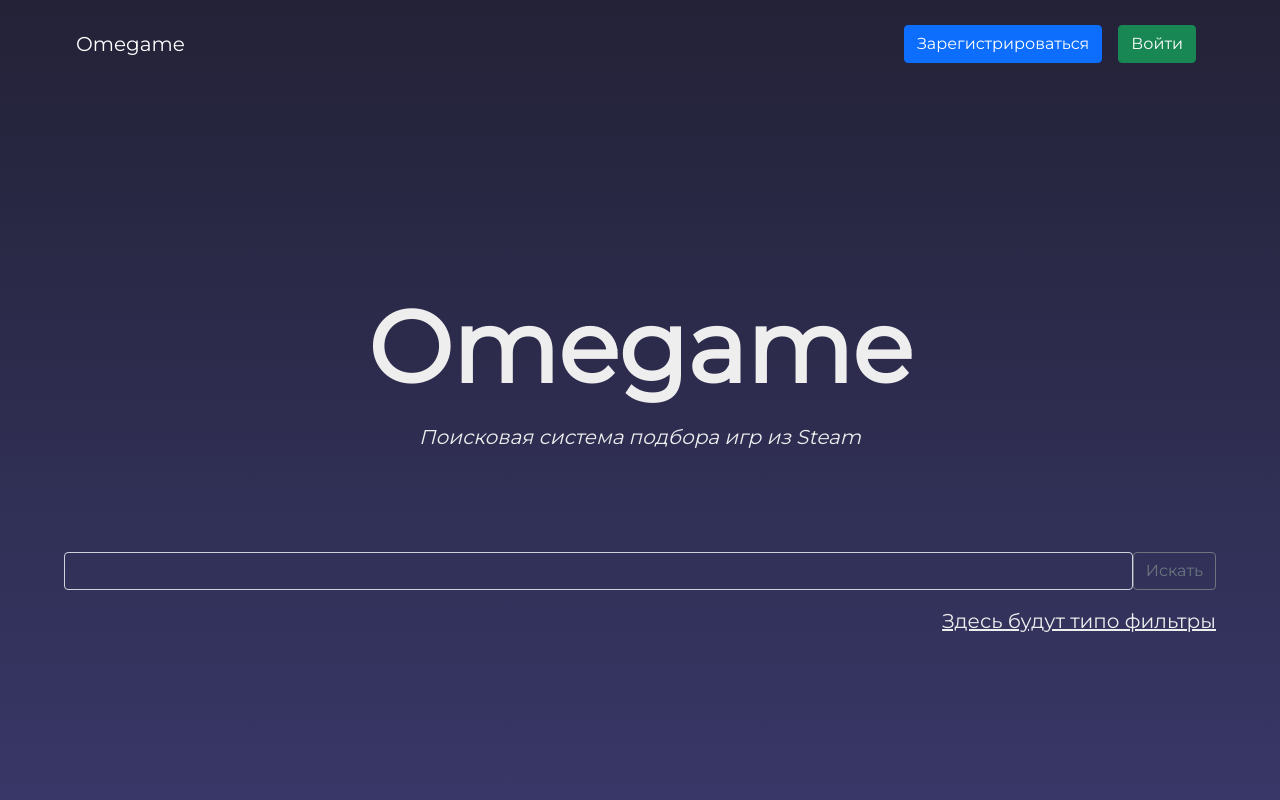
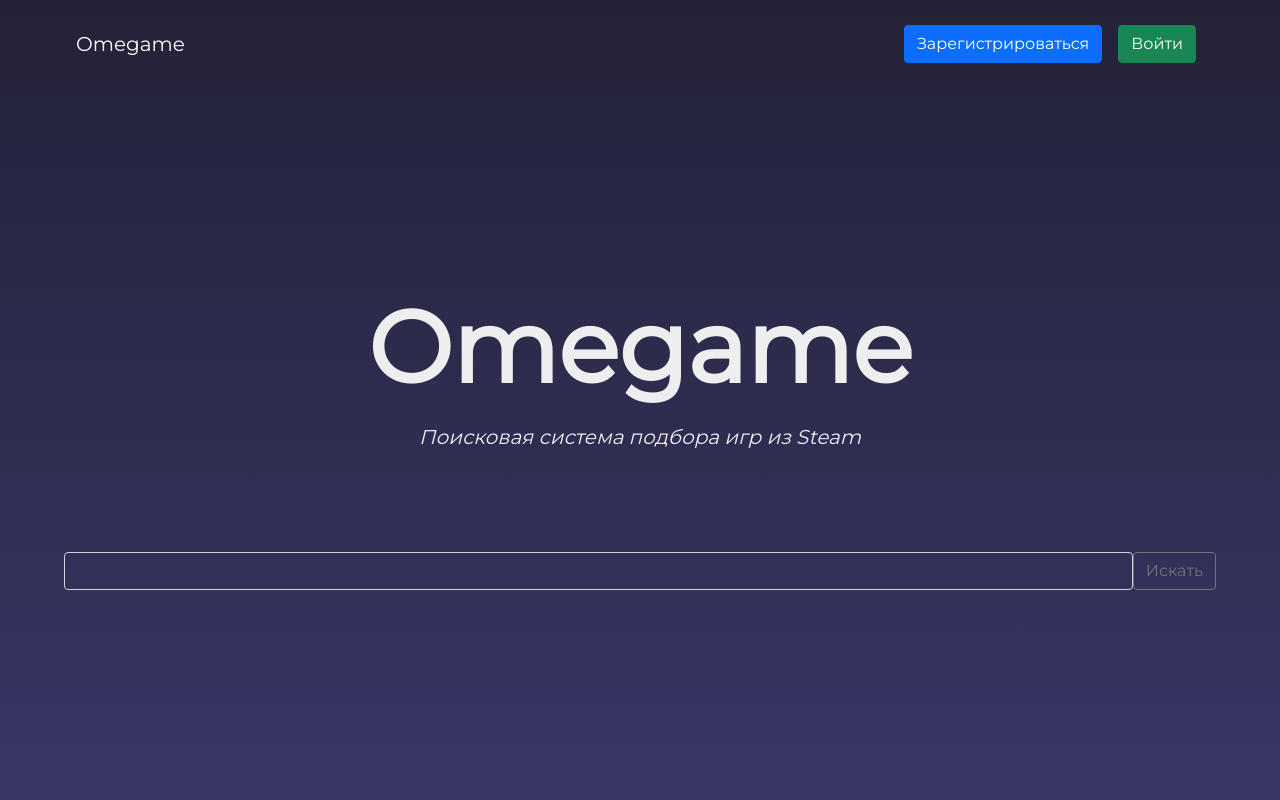
Before and after one commit to avramovam/WEB_PROJECT, a Flask app: page / in a window 1280 px wide. Run offline with Flask 2, Linux system fonts and the light colour scheme; parts of the project's set-up code (start-up, migrations or seed data) failed here and were passed over.

Commit message:
Перерелиз 1.2

```diff
--- a/main.py
+++ b/main.py
@@ -359,14 +359,18 @@ def page_search():
 
 @app.route('/game')
 def page_game():
-    user_id = int(session['_user_id'])
+    auth = ('_user_id' in session)
+    if auth:
+        fav_games = get_current_user().favourite.split(',')[:-1]
+    else:
+        fav_games = ''
     steamid = request.args.get('steamid')
     if steamid is not None: # указан steamid игры, который нужно найти
         for i in range(len(games)):
             if 'url_info' in games[i] and games[i]['url_info']['id'] == steamid:
                 break # найден steamid
         else: # не найден steamid ---------------------------.
-            return redirect('/', 301) # возвращаемся домой   |
+            return redirect('/', 301) # возвращаемся домой   |`
         # сюда мы выходим в случае break   <-----------------'
         id = i
     else: # не указан steamid
@@ -380,8 +384,6 @@ def page_game():
         score = 0
     else:
         score = round(sum([x.score for x in reviews])/len(reviews))
-    print(tournaments)
-    fav_games = get_current_user().favourite.split(',')[:-1]
     return render_template('game.html',
                            name=gamedata['name'], # единственный параметр, который есть у всех элементов games
                            desc=gamedata.get('full_desc', {'desc':'<Нет описания>'})['desc'],
--- a/templates/search_engine.html
+++ b/templates/search_engine.html
@@ -14,13 +14,5 @@
                 </div>
             </div>
         </div>
-        <!-- Дополнительные фильтры -->
-        <div align="right">
-            <a class="white" data-bs-toggle="collapse" href="#all_filters"
-               role="button" aria-expanded="false" aria-controls="all_filters">Здесь будут типо фильтры</a>
-            <div class="collapse" id="all_filters">
-                <i>Здесь будут фильтры</i>
-            </div>
-        </div>
     </form>
 </div>
```
Also changed, not shown: templates/game.html (+7 -3 lines), db/alldata.sqlite, 1 other file.
